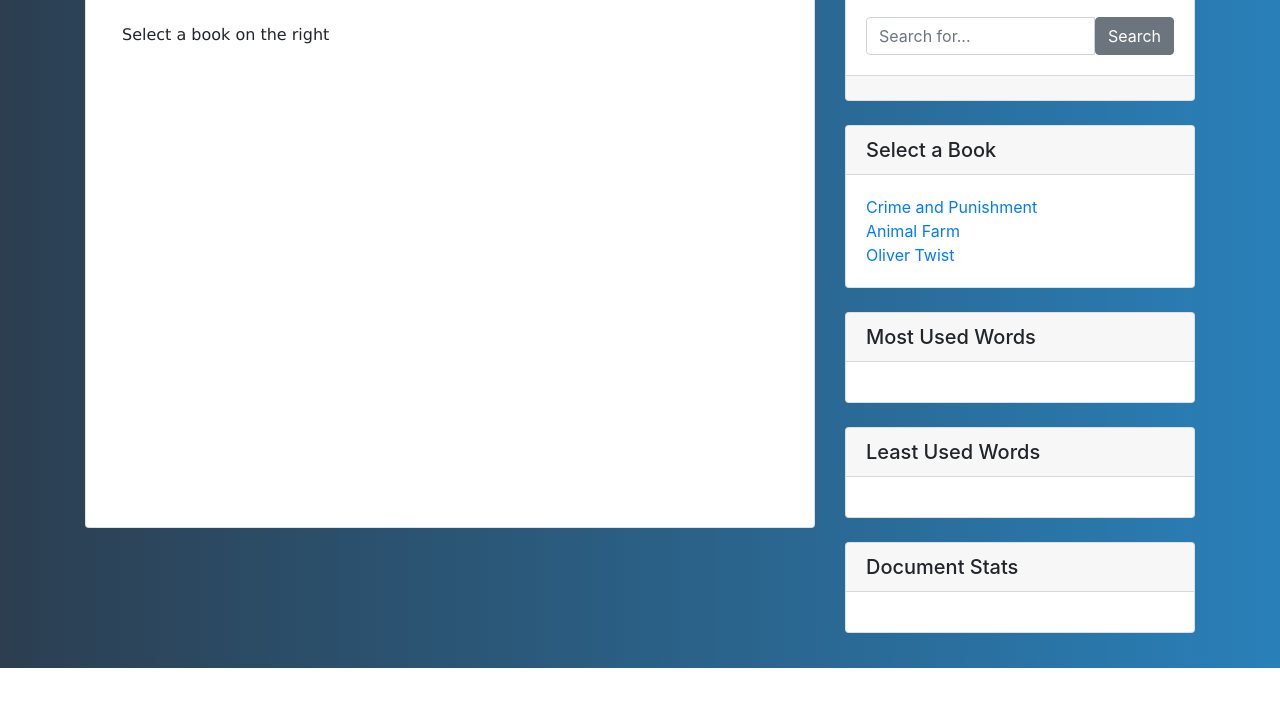
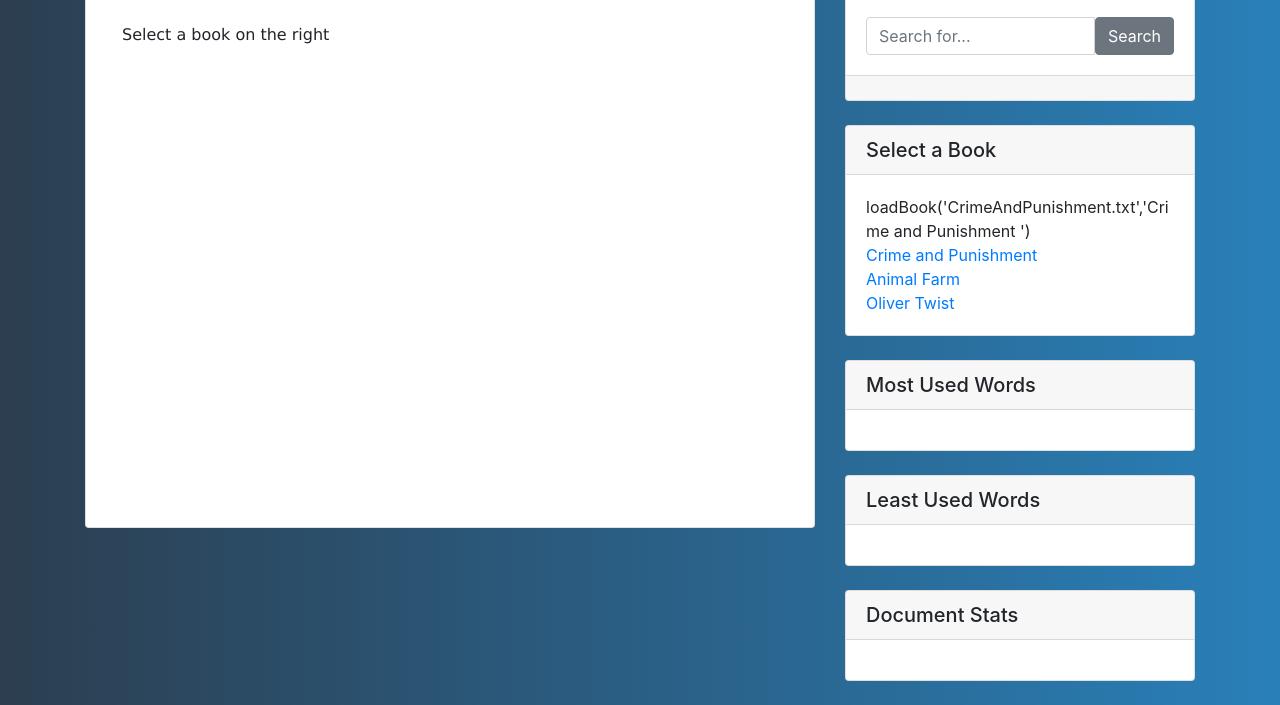
Before and after one commit to SahilB689/notary, a plain HTML site: page index.html in a window 1280 px wide. Shown: the part 132-837 px from the top of the page. Before the commit the page ends 800 px from the top, so only its background shows below. Drawn offline with nearby package versions, Linux system fonts and the light colour scheme.

Commit message:
Update index.html

```diff
--- a/index.html
+++ b/index.html
@@ -54,6 +54,7 @@
                     <div class="card-body">
                         <div class="row">
                             <div class="col-md-12">
+                                loadBook('CrimeAndPunishment.txt','Crime and Punishment ')
                                 <ul class="list-unstyled mb-0">
                                     <li><a href="#"
                                             onclick="loadBook('CrimeAndPunishment.txt','Crime and Punishment ')">
```
